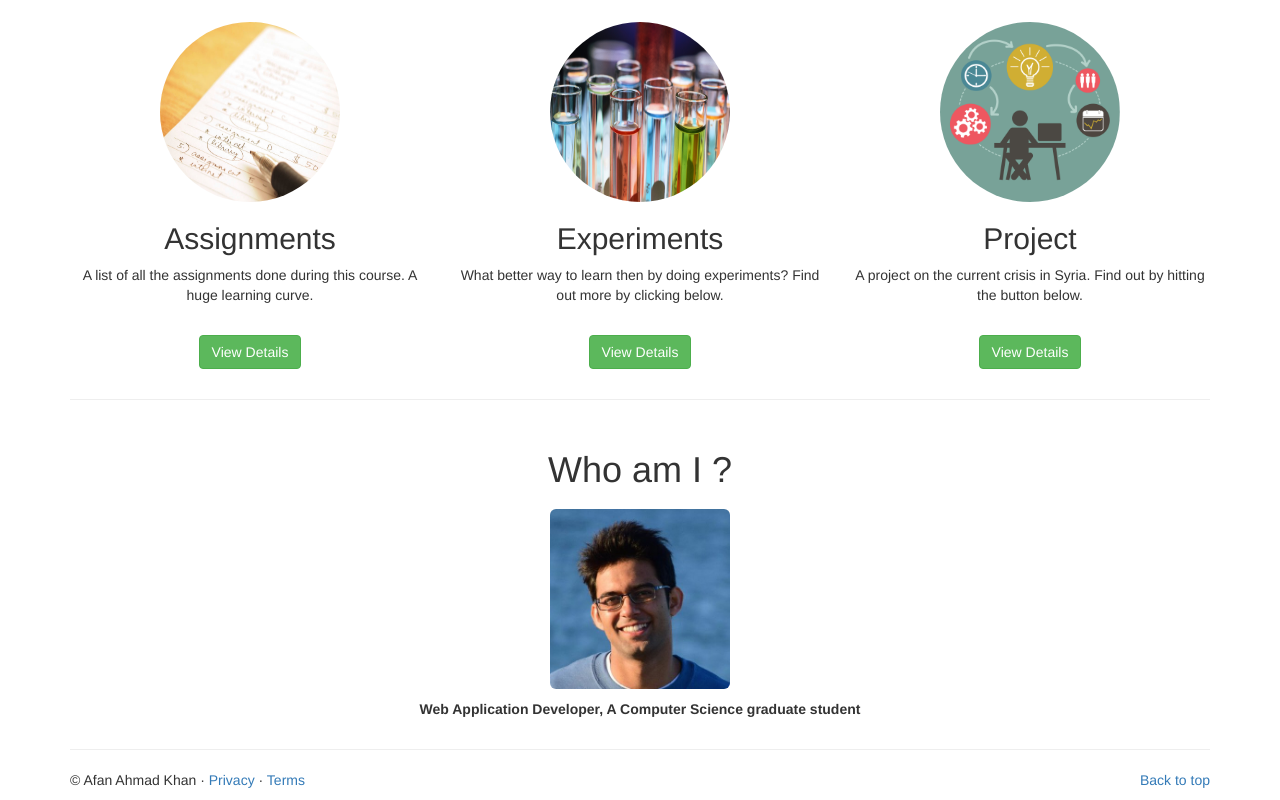
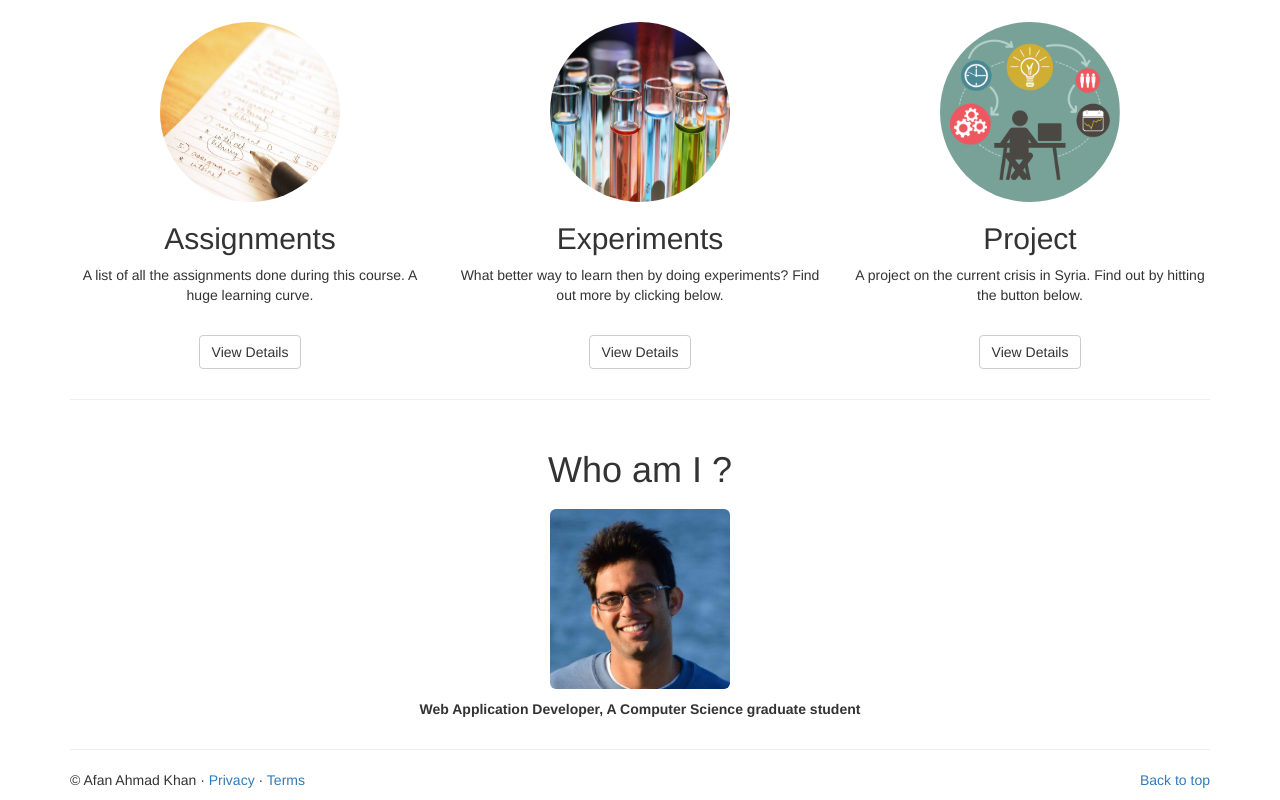
Before and after one commit to afan31/WebDevSpring2016, a website: page public/index.html in a window 1280 px wide. Shown: the part 1064-1864 px from the top of the page. Drawn offline with nearby package versions, Linux system fonts and the light colour scheme.

Commit message:
Adding the links for the landing page

```diff
--- a/public/index.html
+++ b/public/index.html
@@ -11,9 +11,6 @@
         <link rel="stylesheet" href="https://maxcdn.bootstrapcdn.com/bootstrap/3.3.6/css/bootstrap.min.css">
         <link rel = "stylesheet" href = "css/style.css">
       <title>My Homepage</title>
-
-      <!--<script src="https://maxcdn.bootstrapcdn.com/bootstrap/3.3.5/css/bootstrap.min.css"></script>-->
-
     </head>
     <body>
 
@@ -63,19 +60,19 @@
                 <img class="img-circle" src='images/assignment.jpg' alt="Generic placeholder image" width="180" height="180">
                 <h2>Assignments</h2>
                 <p2>A list of all the assignments done during this course. A huge learning curve.</p2>
-                <p><a class="btn btn-success marginTop" href="#" role="button">View Details</a></p>
+                <p><a class="btn btn-default marginTop" href="assignment/home.html" role="button">View Details</a></p>
             </div>
             <div class="col-md-4 center marginTop">
                 <img class="img-circle" src='images/experiment.jpg' alt="Generic placeholder image" width="180" height="180">
                 <h2>Experiments</h2>
                 <p2>What better way to learn then by doing experiments? Find out more by clicking below.</p2>
-                <p><a class="btn btn-success marginTop" href="#" role="button">View Details</a></p>
+                <p><a class="btn btn-default marginTop" href="experiments/index.html" role="button">View Details</a></p>
             </div>
             <div class="col-md-4 center marginTop">
                 <img class="img-circle" src='images/project.jpg' alt="Generic placeholder image" width="180" height="180">
                 <h2>Project</h2>
                 <p2>A project on the current crisis in Syria. Find out by hitting the button below.</p2>
-                <p><a class="btn btn-success marginTop" href="#" role="button">View Details</a></p>
+                <p><a class="btn btn-default marginTop" href="project/index.html" role="button">View Details</a></p>
             </div>
         </div>
 
```
Also changed, not shown: public/experiments/index.html (added, +2 -0 lines), public/project/index.html (added, +2 -0 lines).
